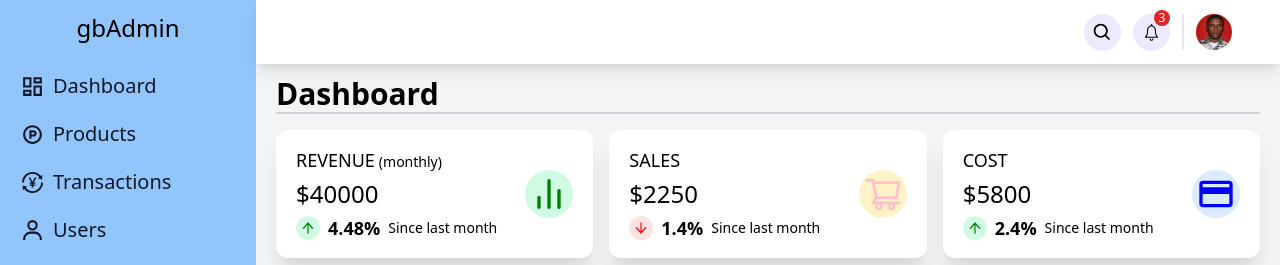
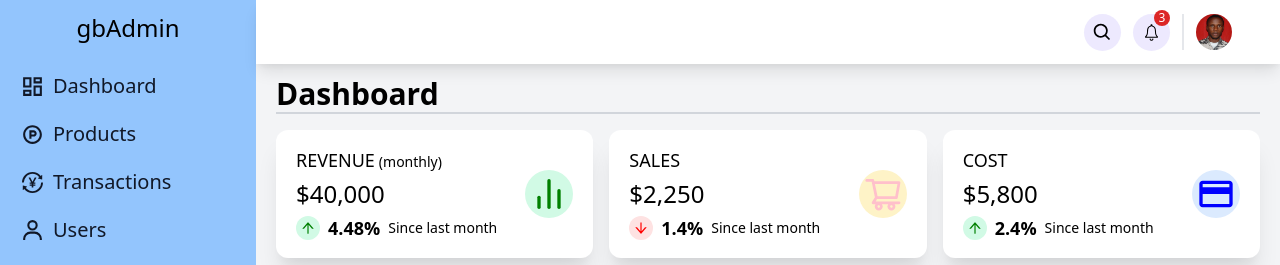
Before and after one commit to aagbotemi/admin-dashboard, a React (Create React App) app: page / in a window 1280 px wide. Shown: the top 265 px of the page. Built offline with nearby package versions, Linux system fonts and the light colour scheme.

Commit message:
comma seperator added to the numbers

```diff
--- a/src/components/FeaturedInfo.js
+++ b/src/components/FeaturedInfo.js
@@ -1,6 +1,7 @@
 import React from 'react'
 import { AiOutlineArrowUp, AiOutlineArrowDown } from 'react-icons/ai';
 import { featuredInfo } from './../dummyData.js';
+import { formatNumber } from '../utils/formatNumber';
 
 
 const FeaturedInfo = () => {
@@ -15,7 +16,7 @@ const FeaturedInfo = () => {
                                     {item.name}
                                     {item.subName ? <span className="text-sm lowercase ml-1">({item.subName})</span> : null }
                                 </h2>
-                                <div className="my-1 text-2xl font-medium ">${item.amount}</div>
+                                <div className="my-1 text-2xl font-medium ">&#36;{formatNumber(item.amount)}</div>
                                 <div className="flex items-center">
                                     <span className={`${item.increase ? "bg-green-100" : "bg-red-100"} p-1 rounded-full`}>
                                         {item.increase ? <AiOutlineArrowUp color="green" /> : <AiOutlineArrowDown color="red"/>}
--- a/src/components/SidebarMobile.js
+++ b/src/components/SidebarMobile.js
@@ -1,6 +1,5 @@
 import React, {useState} from 'react';
 import { Link } from 'react-router-dom';
-import Logo from '../assets/images/logo.svg';
 import { AiOutlineMenuUnfold, AiOutlineMenuFold } from 'react-icons/ai';
 import {SidebarData} from './../dummyData.js';
 
--- a/src/pages/Home.js
+++ b/src/pages/Home.js
@@ -1,6 +1,4 @@
 import React from 'react'
-import { AiOutlineArrowUp, AiOutlineArrowDown } from 'react-icons/ai';
-import { FiBarChart2 } from 'react-icons/fi';
 import FeaturedInfo from '../components/FeaturedInfo'
 
 
--- /dev/null
+++ b/src/utils/formatNumber.js
@@ -0,0 +1,3 @@
+export const formatNumber = (num) => {
+    return num.toString().replace(/\B(?=(\d{3})+(?!\d))/g, ",");
+}
```
